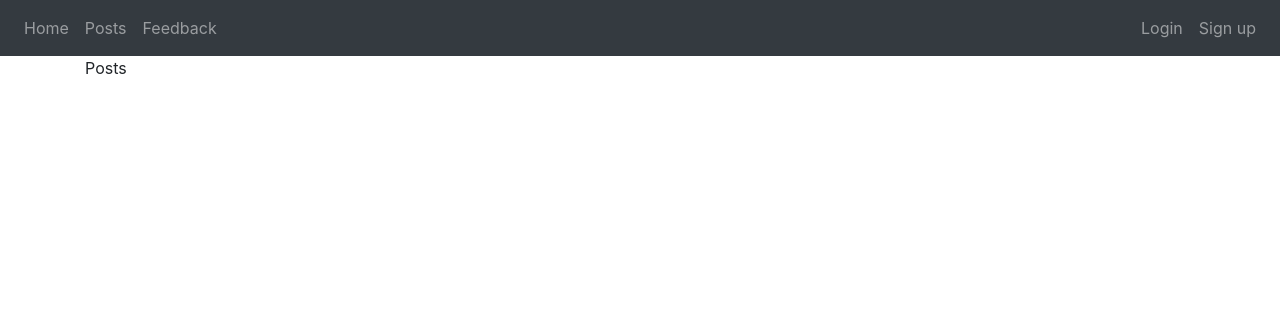
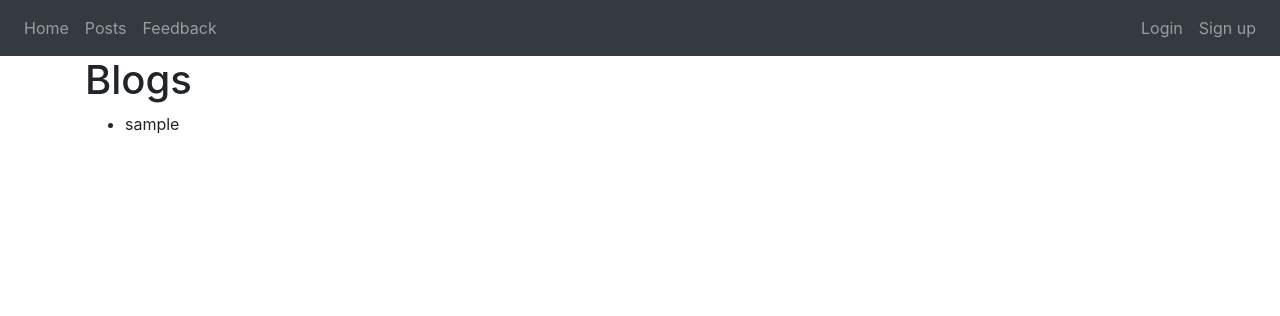
Before and after one commit to TheDomesticUser/blog, a Django app: template basic_app/templates/basic_app/posts.html in a window 1280 px wide. Shown: the top 316 px of the page. Run offline with Django 3.2, Linux system fonts and the light colour scheme; the template is opened without the code that fills it: values that come from a table or form of the project are taken from there, others are empty; tables that the repository leaves empty hold one stand-in row (values such as "Sample post"); some libraries are stand-ins or nearby versions.

Commit message:
Started working on displaying posts from each user. Bugs are expected

```diff
--- a/basic_app/templates/basic_app/posts.html
+++ b/basic_app/templates/basic_app/posts.html
@@ -1,7 +1,15 @@
 {% extends 'basic_app/base.html' %}
 
-{% block title %}Posts{% endblock %}
+{% block title %}Blogs{% endblock %}
 
 {% block body %}
-  Posts
+  <h1>Blogs</h1>
+
+  {% if posts_list %}
+    <ul>
+      {% for post in posts_list %}
+        <li>{{ post.author }}</li>
+      {% endfor %}
+    </ul>
+  {% endif %}
 {% endblock %}
--- a/basic_app/urls.py
+++ b/basic_app/urls.py
@@ -1,4 +1,4 @@
-from django.urls import path
+from django.urls import path, re_path
 from . import views
 
 app_name = 'basic_app'
@@ -8,4 +8,5 @@ urlpatterns = [
     path('posts/', views.ListView.as_view(), name='posts'),
     path('signup/', views.SignUpFormView.as_view(), name='signup'),
     path('login/', views.LoginFormView.as_view(), name='login'),
+    path('posts/', views.PostsListView.as_view(), name='posts'),
 ]
```
Also changed, not shown: basic_app/views.py (+13 -3 lines).
